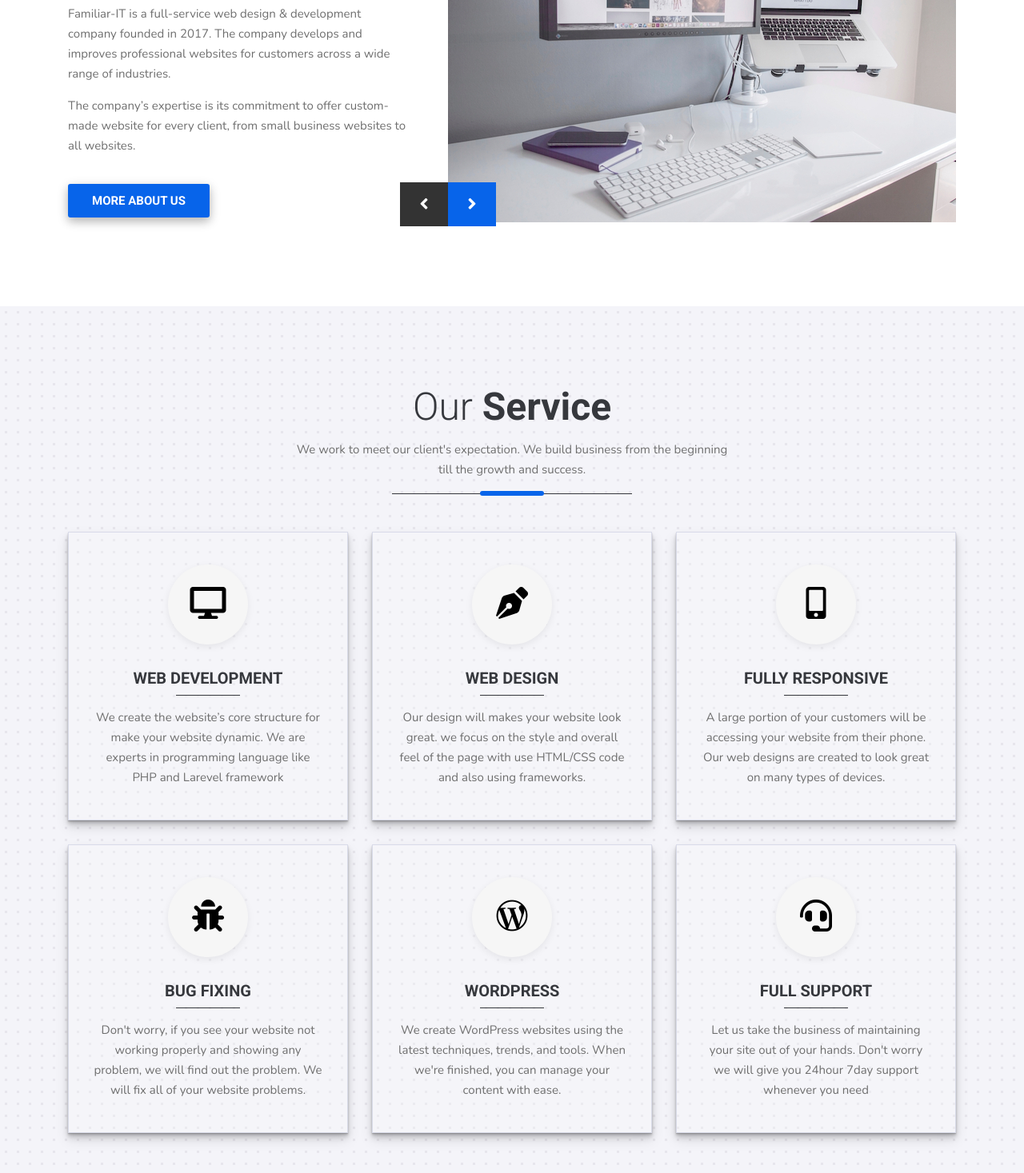
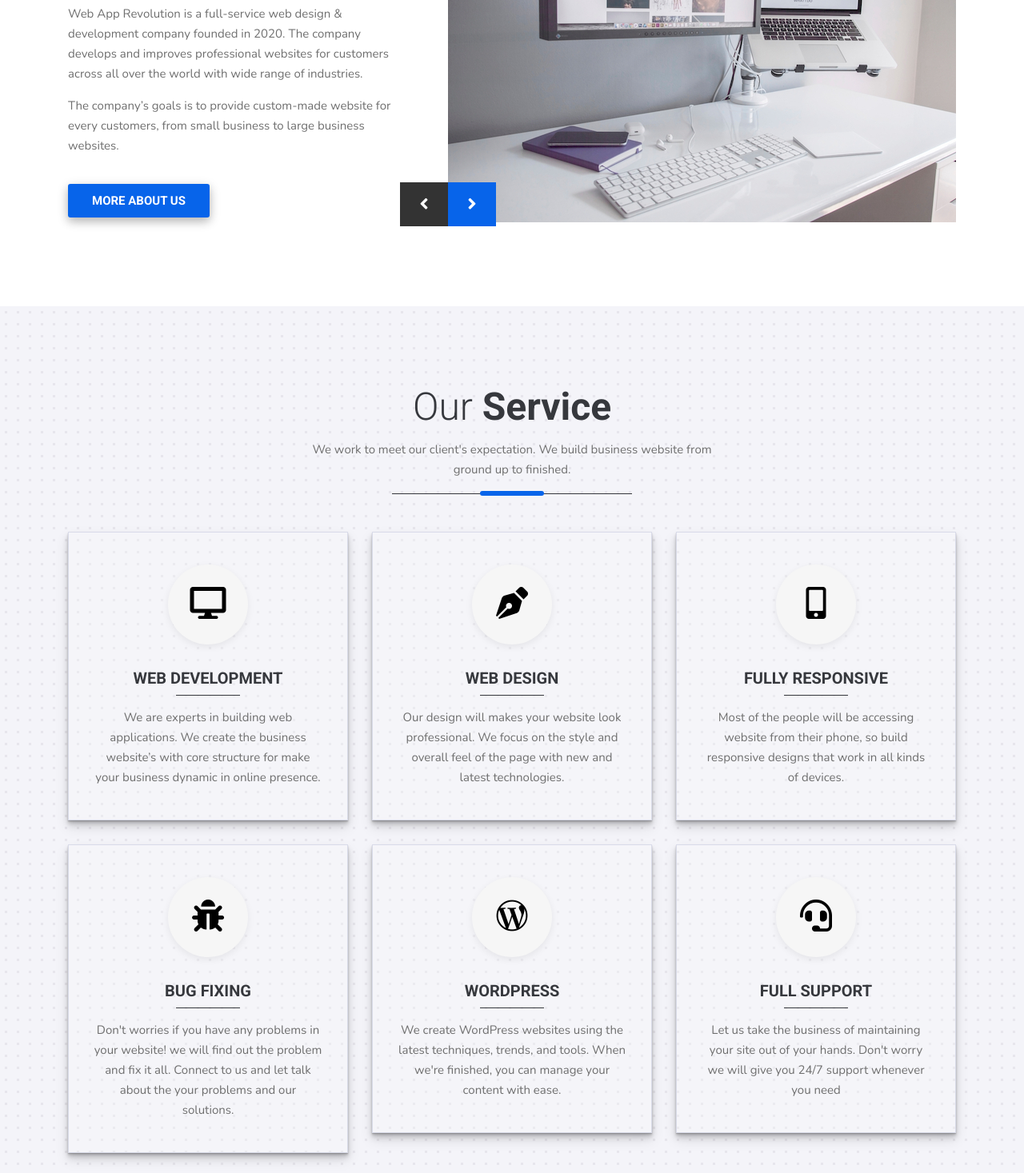
Before and after one commit to kancha05656/Business-Website, a React (Create React App) app: page / in a window 1280 px wide. Shown: the part 1120-2587 px from the top of the page at 80% size. Built offline with nearby package versions, Linux system fonts and the light colour scheme.

Commit message:
Changes the words in about_slider.js secton

```diff
--- a/src/About_slider.js
+++ b/src/About_slider.js
@@ -22,11 +22,12 @@ export default class About_slider extends React.Component {
         <div className="col-lg-5">
           <div className="about-us-content">
             <h2>About <span>US</span></h2>
-            <h4>We’re a team of curious people that share a passion for creating digital experiences.</h4>
-            <p>Familiar-IT is a full-service web design &amp; development company founded in 2017. The company
-              develops and improves professional websites for customers across a wide range of industries.</p>
-            <p> The company’s expertise is its commitment to offer custom-made website for every client, from
-              small business websites to all websites.</p>
+            <h4>We’re a team of declicated people, share a passion for creating digital experiences with new technologies and innovation.</h4>
+            <p>Web App Revolution is a full-service web design &amp; development company founded in 2020. The company
+              develops and improves professional websites for customers across all over the world with wide range of industries.</p>
+
+            <p> The company’s goals is to provide custom-made website for every customers, from
+              small business to large business websites. </p>
             <Link to="/about" className="btn modern-btn dark">More About Us</Link>
           </div>
         </div>
--- a/src/Service_section.js
+++ b/src/Service_section.js
@@ -13,8 +13,7 @@ export default class Service extends React.Component {
 
           <div className="section-title">
             <h2><span>Our </span>Service</h2>
-            <p>We work to meet our client's expectation. We build business from the beginning till the growth and
-              success.</p>
+            <p>We work to meet our client's expectation. We build business website from ground up to finished.</p>
           </div>
         </div>
       </div>
@@ -27,8 +26,7 @@ export default class Service extends React.Component {
             <span><i className="fas fa-desktop"></i></span>
 
             <h3>Web Development</h3>
-            <p>We create the website’s core structure for make your website dynamic. We are experts in programming
-              language like PHP and Larevel framework</p>
+            <p>We are experts in building web applications. We create the business website’s with core structure for make your business dynamic in online presence. </p>
           </div>
         </div>
 
@@ -39,8 +37,8 @@ export default class Service extends React.Component {
             <span><i className="fas fa-pen-nib"></i></span>
 
             <h3>Web Design</h3>
-            <p>Our design will makes your website look great. we focus on the style and overall feel of the page with
-              use HTML/CSS code and also using frameworks.</p>
+            <p>Our design will makes your website look professional. We focus on the style and overall feel of the page with
+          		new and latest technologies.</p>
           </div>
         </div>
 
@@ -52,8 +50,7 @@ export default class Service extends React.Component {
 
             <span><i className="fas fa-mobile-alt"></i></span>
             <h3>Fully Responsive</h3>
-            <p>A large portion of your customers will be accessing your website from their phone. Our web designs are
-              created to look great on many types of devices.</p>
+            <p>Most of the people will be accessing website from their phone, so build responsive designs that work in all kinds of devices.</p>
           </div>
         </div>
 
@@ -63,7 +60,7 @@ export default class Service extends React.Component {
 
             <span><i className="fa fa-bug"></i></span>
             <h3>Bug Fixing</h3>
-          <p>Don't worry, if you see your website not working properly and showing any problem, we will find out the problem. We will fix all of your website problems.  </p>
+          <p>Don't worries if you have any problems in your website! we will find out the problem and  fix it all. Connect to us and let talk about the your problems and our solutions.  </p>
 
           </div>
         </div>
@@ -89,8 +86,7 @@ export default class Service extends React.Component {
             <span><i className="fas fa-headset"></i></span>
 
             <h3>Full Support</h3>
-            <p>Let us take the business of maintaining your site out of your hands. Don't worry we will give you 24hour
-              7day support whenever you need</p>
+            <p>Let us take the business of maintaining your site out of your hands. Don't worry we will give you 24/7 support whenever you need</p>
           </div>
         </div>
       </div>
```
